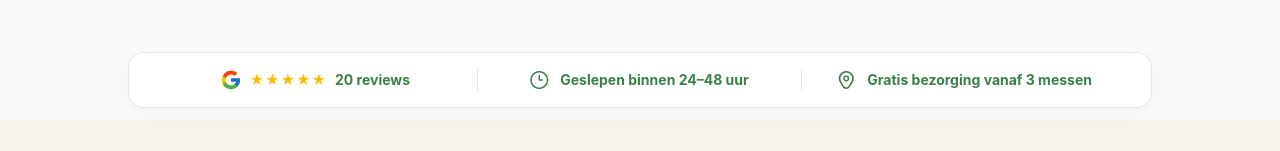
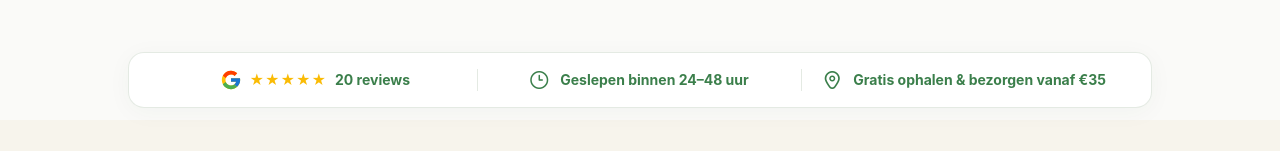
Before and after one commit to teunversteeg123/Slijpmaat, a React (Vite) app: page / in a window 1280 px wide. Shown: the part 801-952 px from the top of the page. Built offline with nearby package versions, Linux system fonts and the light colour scheme; no server answers.

Commit message:
fix: correct free delivery copy

```diff
--- a/src/pages/HomePage.tsx
+++ b/src/pages/HomePage.tsx
@@ -170,7 +170,7 @@ export const HomePage: React.FC<HomePageProps> = ({ onNavigate }) => {
             </div>
             <div className="flex items-center gap-3 sm:justify-center sm:px-5">
               <UIcon name="marker" className="text-lg text-[#3B7F4B] shrink-0" aria-hidden="true" />
-              <span className="text-sm font-bold text-[#3B7F4B]">Gratis bezorging vanaf 3 messen</span>
+              <span className="text-sm font-bold text-[#3B7F4B]">Gratis ophalen &amp; bezorgen vanaf €35</span>
             </div>
           </div>
         </div>
--- a/src/pages/ParticulierenPage.tsx
+++ b/src/pages/ParticulierenPage.tsx
@@ -22,7 +22,7 @@ export const ParticulierenPage: React.FC<ParticulierenPageProps> = ({ onNavigate
     {
       num: '2',
       title: 'Ophalen of langskomen',
-      text: 'Vanaf 3 messen gratis opgehaald en thuisbezorgd in Utrecht. Of breng ze langs op afspraak.',
+      text: 'Vanaf €35 bestelwaarde halen en bezorgen we gratis binnen Utrecht. Of breng je messen langs op afspraak.',
     },
     {
       num: '3',
@@ -168,7 +168,7 @@ export const ParticulierenPage: React.FC<ParticulierenPageProps> = ({ onNavigate
             </div>
             <div className="flex items-center gap-3 sm:justify-center sm:px-5">
               <UIcon name="marker" className="text-lg text-[#3B7F4B] shrink-0" aria-hidden="true" />
-              <span className="text-sm font-bold text-[#3B7F4B]">Gratis bezorging vanaf 3 messen</span>
+              <span className="text-sm font-bold text-[#3B7F4B]">Gratis ophalen &amp; bezorgen vanaf €35</span>
             </div>
           </div>
         </div>
```
